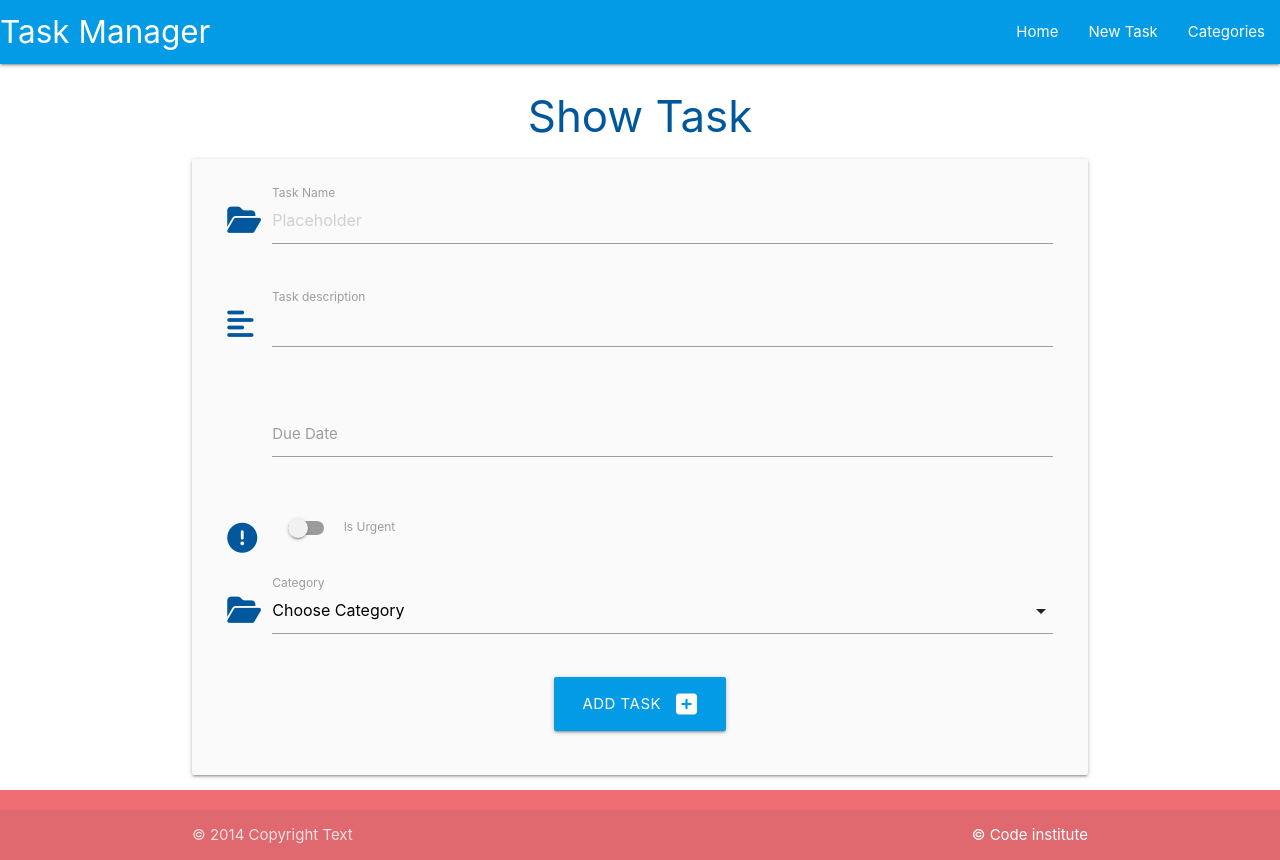
After one commit to ZakariyeNor/crudDbfinale, a Flask app: template taskmanager/templates/show_task.html in a window 1280 px wide. The commit adds this page. Run offline with Flask 3, Linux system fonts and the light colour scheme; the template is opened without the code that fills it, so the values that code supplies are empty; some libraries are stand-ins or nearby versions.

Commit message:
Add to the new task logic and form

```diff
--- a/taskmanager/static/js/script.js
+++ b/taskmanager/static/js/script.js
@@ -12,5 +12,8 @@ document.addEventListener('DOMContentLoaded', function() {
     let select = document.querySelectorAll('select');
     M.FormSelect.init(select);
 
+    let collabsible = document.querySelectorAll('.collapsible');
+    M.Collapsible.init(collabsible);
+
 
   });
--- /dev/null
+++ b/taskmanager/templates/show_task.html
@@ -0,0 +1,78 @@
+{% extends "base.html" %}
+{% block content %}
+    <h3 class="light-blue-text text-darken-4 center-align">Show Task</h3>
+
+    <div class="row card-panel grey lighten-5">
+        <form class="col s12" method="POST" action="{{ url_for('add_task') }}">
+            <!-- Task name -->
+            <div class="row">
+                <div class="input-field col s12">
+                    <i class="fas fa-folder-open prefix light-blue-text text-darken-4"></i>
+                    <input placeholder="Placeholder" name="task_name" id="task_name" minlength="3" maxlength="25" type="text" class="validate" required>
+                    <label for="task_name">Task Name</label>
+                </div>
+            </div>
+
+            <!-- Task Description -->
+            <div class="row">
+                <div class="input-field col s12">
+                    <i class="fas fa-align-left prefix light-blue-text text-darken-4"></i>
+                    <textarea placeholder="Placeholder" name="task_description" id="task_description" minlength="50" maxlength="200" type="text"
+                        class="materialize-textarea validate" required>
+                    </textarea>
+                    <label for="task_description">Task description</label>
+                </div>
+            </div>
+
+            <!-- Due date -->
+            <div class="row">
+                <div class="input-field col s12">
+                    <i class="fas fa-calender-alt prefix light-blue-text text-darken-4"></i>
+                    <input name="due_date" id="due_date" type="text" class="datepicker materialize-textarea validate" required>
+                    <label for="due_date">Due Date</label>
+                </div>
+            </div>
+
+            <!-- is_urgent -->
+            <div class="row">
+                <div class="input-field col s12">
+                    <!-- Switch -->
+                    <div class="switch">
+                        <i class="fas fa-exclamation-circle prefix light-blue-text text-darken-4"></i>
+                        <label for="is_urgent">
+                        <input name="is_urgent" id="is_urgent" type="checkbox">
+                        <input type="checkbox">
+                        <span class="lever"></span>
+                        Is Urgent
+                        </label>
+                    </div>
+                </div>
+            </div>
+
+             <!-- category_id -->
+             <div class="row">
+                <div class="input-field col s12">
+                    <i class="fas fa-folder-open prefix light-blue-text text-darken-4"></i>
+                        <select id="category_id" name="category_id" class="validate" required>
+                          <option value="" disabled selected>Choose Category</option>
+                        {% for category in categories %}
+                            <option value="{{ category.id }}">{{ category.category_name }}</option>
+                        {% endfor %}
+                        </select>
+                        <label for="category_name">Category</label>
+                </div>
+            </div>
+
+
+            <!-- submit button -->
+             <div class="row">
+                <div class="col s12 center-align">
+                    <button type="submit" class="btn-large light-blue darken-1">
+                        Add task <i class="fas fa-plus-square right"></i>
+                    </button>
+                </div>
+             </div>
+        </form>
+    </div>
+
+{% endblock %}
```
Also changed, not shown: taskmanager/routes.py (+20 -1 lines), taskmanager/templates/tasks.html (+20 -0 lines).
